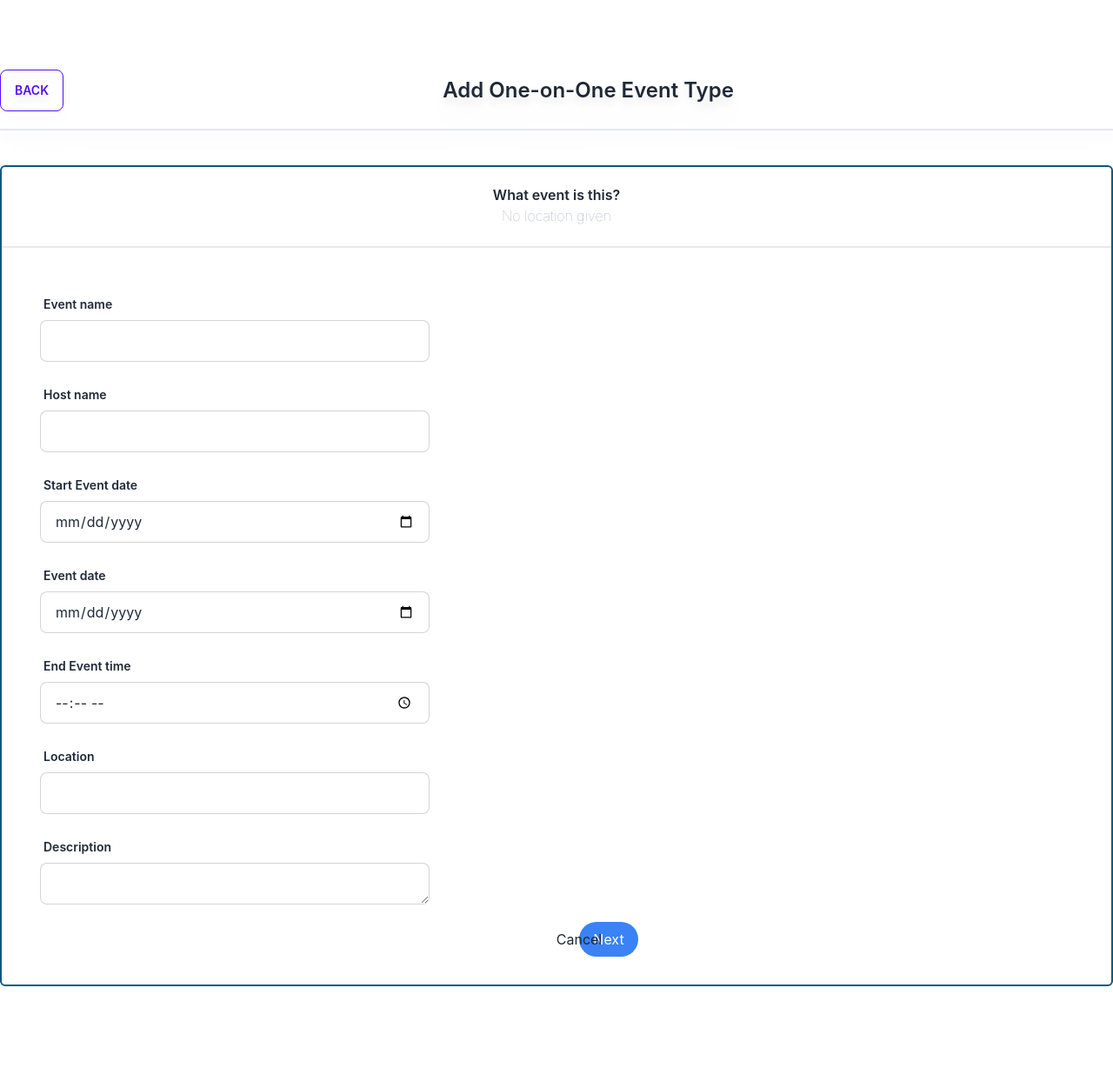
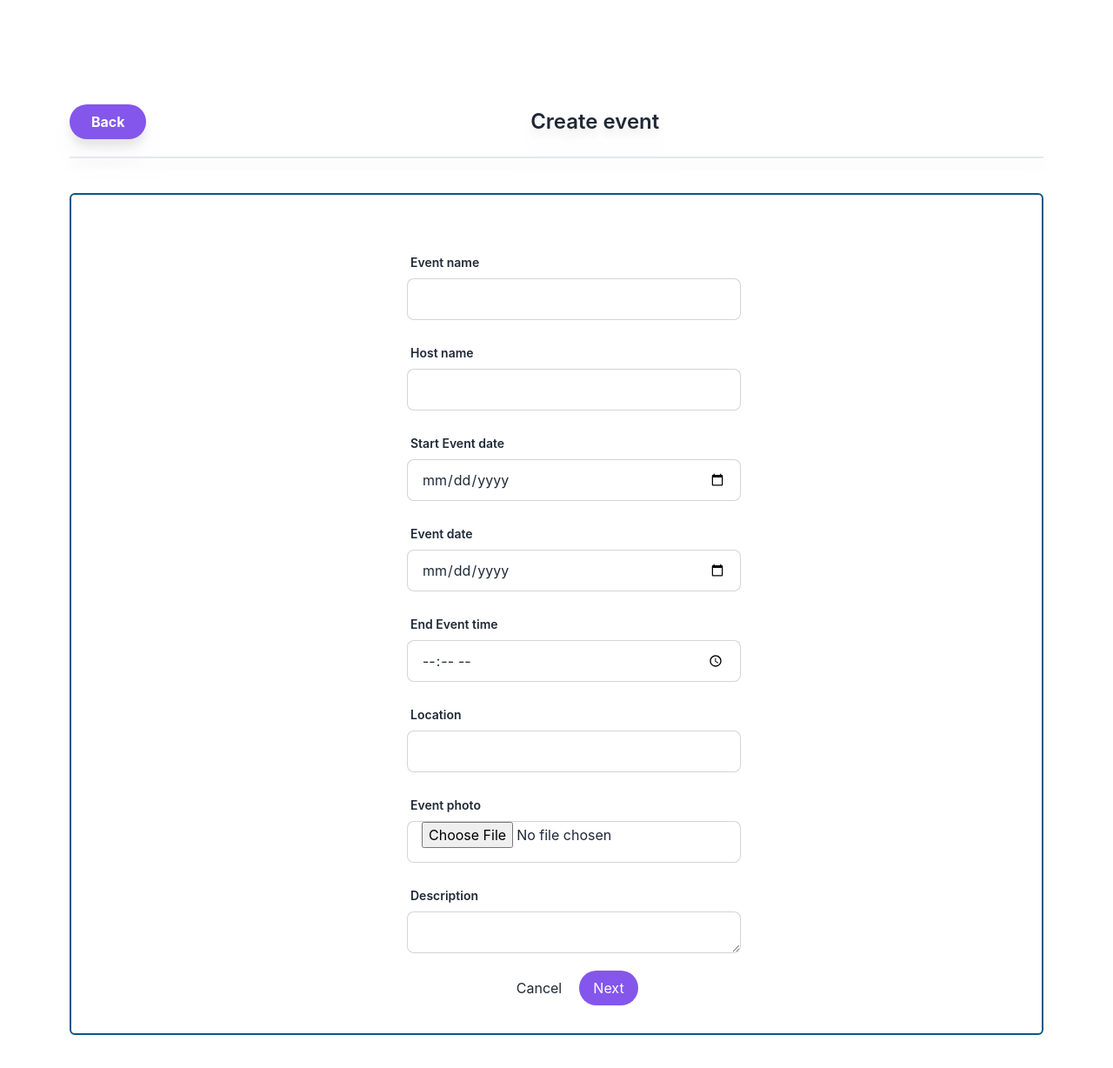
Before and after one commit to JabedH/easy-event-creator, a React (Create React App) app: page /create in a window 1280 px wide. Shown: the top 1228 px of the page at 87% size. Built offline with nearby package versions, Linux system fonts and the light colour scheme.

Commit message:
added create section

```diff
--- a/src/components/Create/Create.js
+++ b/src/components/Create/Create.js
@@ -1,6 +1,6 @@
 import React, { useState } from "react";
 import { useForm } from "react-hook-form";
-import { useNavigate } from "react-router-dom";
+import { Link, useNavigate } from "react-router-dom";
 
 const Create = () => {
   const navigate = useNavigate("");
@@ -13,39 +13,31 @@ const Create = () => {
   const { register, handleSubmit } = useForm();
   const onSubmit = (data, event) => {};
   return (
-    <div className="my-20">
+    <div className="p-20">
       <div className="flex flex-col md:flex-row justify-start my-10 items-center pb-3 md:pb-5 border-b-2 drop-shadow-xl">
         <button
           onClick={() => window.history.back()}
-          className="btn btn-outline btn-primary"
+          className=" w-[6rem] h-[2.5rem] text-[1rem] font-bold
+          text-white rounded-3xl bg-[#8456EC]"
         >
           Back
         </button>
         <h4 className="text-center w-full font-semibold text-2xl">
-          Add One-on-One Event Type
+          Create event
         </h4>
       </div>
-      <div className="border-2 rounded-md border-sky-800">
-        <div>
-          <div className="px-5 pt-5">
-            <h5 className="font-semibold">What event is this?</h5>
-            <p className="font-thin text-slate-400">
-              {eventLocation ? eventLocation : "No location given"}
-            </p>
-          </div>
-        </div>
-        <div class="divider"></div>
+      <div className="border-2 rounded-md border-sky-800 flex justify-center">
         {/* react hook form */}
         <div className="pl-0 md:pl-10 my-10 md:my-10 m-1">
           <form onSubmit={handleSubmit(onSubmit)}>
-            <div class="form-control w-full max-w-md mt-3 md:mt-5">
+            <div class="form-control w-full  mt-3 md:mt-5">
               <label class="label">
                 <span class="label-text font-semibold">Event name</span>
               </label>
               <input
                 type="text"
                 placeholder=""
-                class="input input-bordered w-full max-w-md"
+                class="input input-bordered w-96 "
                 {...register("eventName", { required: true, maxLength: 40 })}
               />
             </div>
@@ -106,6 +98,17 @@ const Create = () => {
             </div>
             <div class="form-control w-full max-w-md mt-3 md:mt-5">
               <label class="label">
+                <span class="label-text font-semibold">Event photo</span>
+              </label>
+              <input
+                type="file"
+                placeholder=""
+                class="input input-bordered w-full max-w-md"
+                {...register("eventName", { required: true, maxLength: 40 })}
+              />
+            </div>
+            <div class="form-control w-full max-w-md mt-3 md:mt-5">
+              <label class="label">
                 <span class="label-text font-semibold">Description</span>
               </label>
               <textarea
@@ -116,25 +119,15 @@ const Create = () => {
                 {...register("description", { required: true, maxLength: 400 })}
               />
             </div>
-            {/* <div class="form-control w-full max-w-md mt-3 md:mt-5">
-              <label class="label">
-                <span class="label-text font-semibold">Event link</span>
-                <span class="label-text">easy-schedule.com/link</span>
-              </label>
+            <Link to="/event">
               <input
-                type="text"
-                placeholder=""
-                class="input input-bordered w-full max-w-md"
-                {...register("eventLink", { required: true, maxLength: 40 })}
+                className="bg-[#8456EC] text-white px-4 py-2 rounded-3xl mt-5 md:mt-5 ml-20 cursor-pointer "
+                type="submit"
+                value="Next"
               />
-            </div> */}
-            <input
-              className="bg-blue-500 text-white px-4 py-2 rounded-3xl mt-5 md:mt-5 ml-20 cursor-pointer"
-              type="submit"
-              value="Next"
-            />
+            </Link>
           </form>
-          <div className="mt-[-32px] ml-3">
+          <div className="mt-[-32px] mr-[5rem]">
             <button onClick={() => window.history.back()} className="">
               Cancel
             </button>
```
